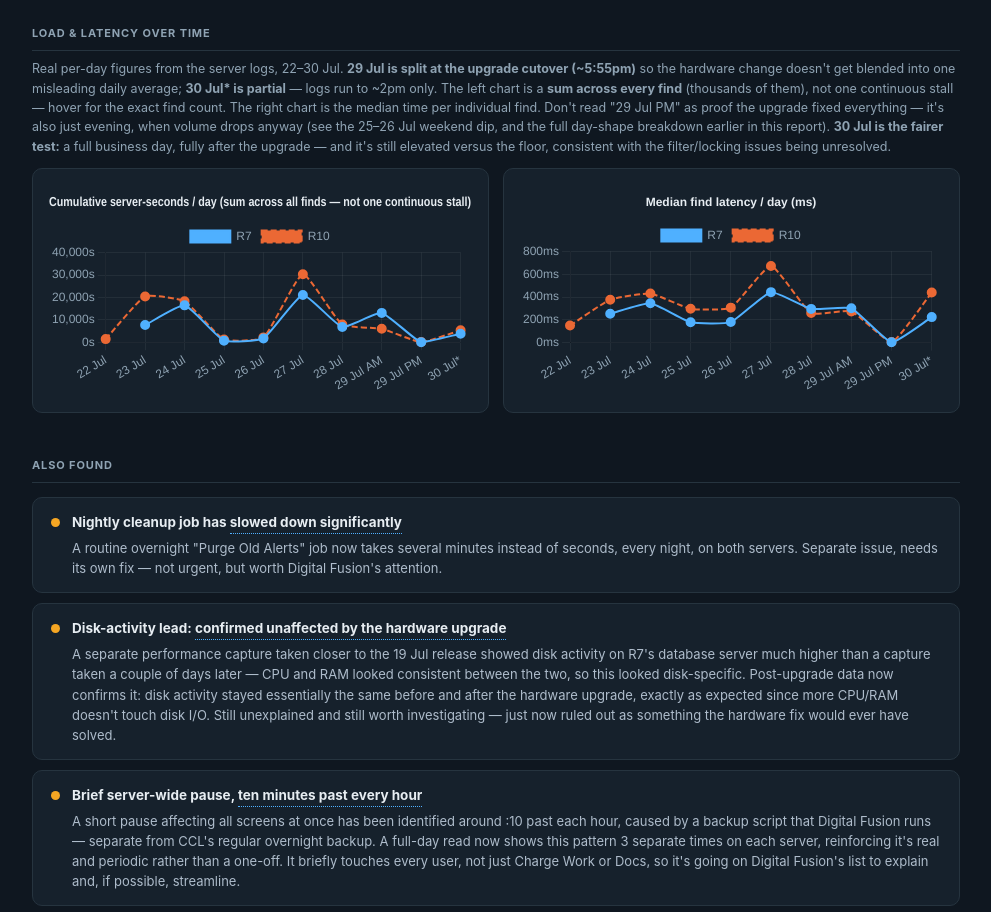
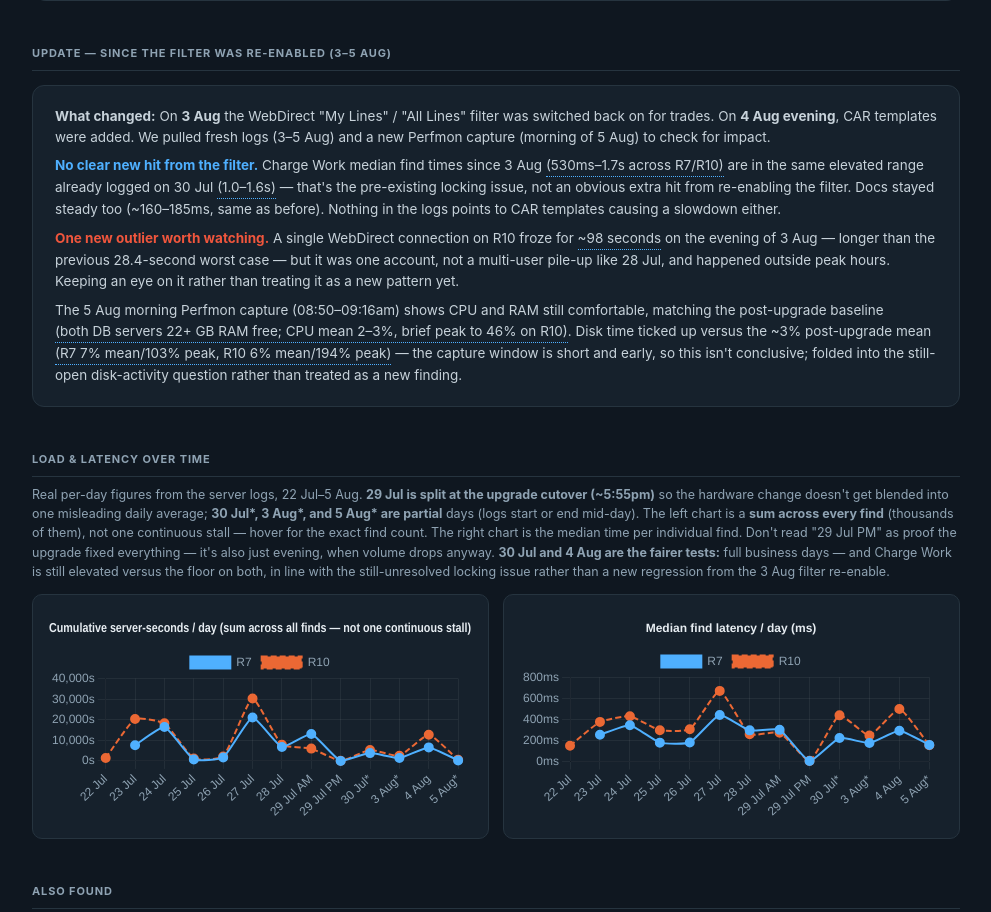
Before and after one commit to kishanprs/Eric-server-performance, a plain HTML site: page index.html in a window 1280 px wide. Shown: the part 1739-2651 px from the top of the page, without its empty margins (144-1135 px from the left). Drawn offline with nearby package versions, Linux system fonts and the light colour scheme.

Commit message:
Update index.html

```diff
--- a/index.html
+++ b/index.html
@@ -103,7 +103,7 @@
   <div class="eyebrow">Incident summary · plain-language version</div>
   <h1>Eric System — Slowdown Investigation</h1>
   <p>What happened, what we've confirmed, and what's still being fixed — for Switched On stakeholders</p>
-  <div class="updated">Updated through 29 Jul (partial) <span style="opacity:.7;">— dotted numbers show more detail on hover</span></div>
+  <div class="updated">Updated through 5 Aug (partial) <span style="opacity:.7;">— dotted numbers show more detail on hover</span></div>
 </header>
 
 <main>
@@ -123,7 +123,9 @@
   <div class="tl-step"><div class="tl-dot warn"></div><div class="tl-date">Tue 28 Jul, PM</div><div class="tl-label">Afternoon data confirms Docs fix, reveals separate Charge Work locking issue</div></div>
   <div class="tl-step"><div class="tl-dot good"></div><div class="tl-date">Wed 29 Jul, evening</div><div class="tl-label">Hardware upgrade completed — DB servers to 16-core/32GB, web to 8-core/16GB</div></div>
   <div class="tl-step"><div class="tl-dot warn"></div><div class="tl-date">30 Jul</div><div class="tl-label">Post-upgrade check: headroom way up, but KO barely faster — confirms it's not a hardware problem</div></div>
-  <div class="tl-step"><div class="tl-dot"></div><div class="tl-date">Now</div><div class="tl-label">Awaiting Digital Fusion fix for both the filter and the locking issue</div></div>
+  <div class="tl-step"><div class="tl-dot"></div><div class="tl-date">Mon 3 Aug</div><div class="tl-label">WebDirect filter re-enabled for trades — "My Lines" and "All Lines"</div></div>
+  <div class="tl-step"><div class="tl-dot"></div><div class="tl-date">Tue 4 Aug, evening</div><div class="tl-label">CAR templates added</div></div>
+  <div class="tl-step"><div class="tl-dot"></div><div class="tl-date">Now</div><div class="tl-label">New logs reviewed through 5 Aug (AM) — no clear extra hit from the re-enabled filter; still awaiting Digital Fusion's fix</div></div>
 </div>
 
 <h2>The two problem screens, where they stand today</h2>
@@ -163,8 +165,16 @@
   <p>KO customers still have the original filter switched on, so comparing their speed <b>before vs. after</b> the hardware upgrade isolates the hardware effect specifically — same query logic, dramatically more CPU and RAM. If they'd sped up close to as much as the CPU/RAM did (4x and 2x), that would point at hardware as the real constraint. Instead <span class="hint" data-tip="Charge Work median: R7 1,097.5ms→999.2ms (-9%),&#10;R10 2,109.9ms→1,651.8ms (-22%)&#10;Docs median: R7 383.8ms→310.0ms (-19%),&#10;R10 319.6ms→325.1ms (~0%)">KO improved only 0–22%</span> and remains 3–8x slower than desktop users doing the same thing. That means the cost is baked into the query itself, not how much compute is behind it — so re-enabling the filter for everyone would spread that same expensive query across a much bigger group of users, not fix it. Recommend holding off until Digital Fusion's fix to the filter logic actually lands.</p>
 </div>
 
+<h2>Update — since the filter was re-enabled (3–5 Aug)</h2>
+<div class="issue-card">
+  <p><b>What changed:</b> On <b>3 Aug</b> the WebDirect "My Lines" / "All Lines" filter was switched back on for trades. On <b>4 Aug evening</b>, CAR templates were added. We pulled fresh logs (3–5 Aug) and a new Perfmon capture (morning of 5 Aug) to check for impact.</p>
+  <p><b style="color:var(--accent);">No clear new hit from the filter.</b> Charge Work median find times since 3 Aug <span class="hint" data-tip="Median find time, table 129, Query (Find) only:&#10;R7 — 3 Aug 529.8ms, 4 Aug 953.1ms&#10;R10 — 3 Aug 1,318.8ms, 4 Aug 1,658.1ms&#10;(5 Aug is a partial, mostly-quiet morning window)">(530ms–1.7s across R7/R10)</span> are in the same elevated range already logged on 30 Jul <span class="hint" data-tip="30 Jul median, table 129:&#10;R7 — 1,044.0ms&#10;R10 — 1,634.3ms">(1.0–1.6s)</span> — that's the pre-existing locking issue, not an obvious extra hit from re-enabling the filter. Docs stayed steady too (~160–185ms, same as before). Nothing in the logs points to CAR templates causing a slowdown either.</p>
+  <p><b style="color:var(--bad);">One new outlier worth watching.</b> A single WebDirect connection on R10 froze for <span class="hint" data-tip="R10, 3 Aug ~7:50pm — one WebDirect&#10;client, table 129 (Charge Work).&#10;Wait time alone: 97.8 seconds.&#10;Single account, not a multi-user collision.">~98 seconds</span> on the evening of 3 Aug — longer than the previous 28.4-second worst case — but it was one account, not a multi-user pile-up like 28 Jul, and happened outside peak hours. Keeping an eye on it rather than treating it as a new pattern yet.</p>
+  <p>The 5 Aug morning Perfmon capture (08:50–09:16am) shows CPU and RAM still comfortable, matching the post-upgrade baseline <span class="hint" data-tip="5 Aug AM capture:&#10;R7 DB — CPU mean 3%, max 11%; 22.9GB RAM free&#10;R10 DB — CPU mean 2%, max 46%; 23.2GB RAM free&#10;Both well within post-upgrade headroom">(both DB servers 22+ GB RAM free; CPU mean 2–3%, brief peak to 46% on R10)</span>. Disk time ticked up versus the ~3% post-upgrade mean <span class="hint" data-tip="5 Aug AM % Disk Time:&#10;R7 — mean 7%, max 103%&#10;R10 — mean 6%, max 194%&#10;Short (~25 min), early-morning window — not enough to call a trend">(R7 7% mean/103% peak, R10 6% mean/194% peak)</span> — the capture window is short and early, so this isn't conclusive; folded into the still-open disk-activity question rather than treated as a new finding.</p>
+</div>
+
 <h2>Load &amp; latency over time</h2>
-<p style="color:var(--sub);font-size:12.5px;margin:-6px 0 12px;">Real per-day figures from the server logs, 22–30 Jul. <b>29 Jul is split at the upgrade cutover (~5:55pm)</b> so the hardware change doesn't get blended into one misleading daily average; <b>30 Jul* is partial</b> — logs run to ~2pm only. The left chart is a <b>sum across every find</b> (thousands of them), not one continuous stall — hover for the exact find count. The right chart is the median time per individual find. Don't read "29 Jul PM" as proof the upgrade fixed everything — it's also just evening, when volume drops anyway (see the 25–26 Jul weekend dip, and the full day-shape breakdown earlier in this report). <b>30 Jul is the fairer test:</b> a full business day, fully after the upgrade — and it's still elevated versus the floor, consistent with the filter/locking issues being unresolved.</p>
+<p style="color:var(--sub);font-size:12.5px;margin:-6px 0 12px;">Real per-day figures from the server logs, 22 Jul–5 Aug. <b>29 Jul is split at the upgrade cutover (~5:55pm)</b> so the hardware change doesn't get blended into one misleading daily average; <b>30 Jul*, 3 Aug*, and 5 Aug* are partial</b> days (logs start or end mid-day). The left chart is a <b>sum across every find</b> (thousands of them), not one continuous stall — hover for the exact find count. The right chart is the median time per individual find. Don't read "29 Jul PM" as proof the upgrade fixed everything — it's also just evening, when volume drops anyway. <b>30 Jul and 4 Aug are the fairer tests:</b> full business days — and Charge Work is still elevated versus the floor on both, in line with the still-unresolved locking issue rather than a new regression from the 3 Aug filter re-enable.</p>
 <div class="chart-row">
   <div class="chart-panel"><canvas id="loadChart"></canvas></div>
   <div class="chart-panel"><canvas id="latencyChart"></canvas></div>
@@ -270,7 +280,7 @@
 </main>
 
 <footer>
-  Sources: FileMaker Server query/lock logs (R7 &amp; R10, 16–30 Jul 2026, including full 24-hour coverage of 28 Jul and logs spanning the 29 Jul hardware upgrade), Windows Performance Monitor captures (23–24 Jul, 21–22 Jul, and a post-upgrade capture on 29–30 Jul 2026), and a full folder-structure scan of container storage on both servers. A detailed technical writeup with full supporting data is available on request.
+  Sources: FileMaker Server query/lock logs (R7 &amp; R10, 16 Jul–5 Aug 2026, including full 24-hour coverage of 28 Jul, logs spanning the 29 Jul hardware upgrade, and the 3–5 Aug filter re-enable / CAR template window), Windows Performance Monitor captures (23–24 Jul, 21–22 Jul, a post-upgrade capture on 29–30 Jul, and a new capture on the morning of 5 Aug 2026), and a full folder-structure scan of container storage on both servers. A detailed technical writeup with full supporting data is available on request.
 </footer>
 
 <script>
@@ -278,21 +288,21 @@ const textColor = '#8fa3b3';
 const gridColor = 'rgba(255,255,255,0.06)';
 
 // --- Load & latency over time (real per-day log data, 22 Jul - 30 Jul) ---
-const dates = ['22 Jul','23 Jul','24 Jul','25 Jul','26 Jul','27 Jul','28 Jul','29 Jul AM','29 Jul PM','30 Jul*'];
+const dates = ['22 Jul','23 Jul','24 Jul','25 Jul','26 Jul','27 Jul','28 Jul','29 Jul AM','29 Jul PM','30 Jul*','3 Aug*','4 Aug','5 Aug*'];
 
 // [total seconds, {129: seconds, 147: seconds}]
-const r7Load  = [null, 7653, 16463, 703, 1691, 21092, 6790, 13091, 31, 3804];
-const r10Load = [1394, 20404, 18269, 1230, 2160, 30330, 7882, 5995, 84, 5350];
-const loadBreakdown7  = [null, [5943,1710],[13039,3424],[678,24],[1656,35],[16963,4129],[4543,2247],[10462,2629],[21,10],[2131,1673]];
-const loadBreakdown10 = [[1287,107],[18444,1960],[15244,3025],[1215,14],[2114,46],[26232,4098],[6325,1556],[4408,1587],[73,11],[4103,1246]];
+const r7Load  = [null, 7653, 16463, 703, 1691, 21092, 6790, 13091, 31, 3804, 1425, 6593, 277];
+const r10Load = [1394, 20404, 18269, 1230, 2160, 30330, 7882, 5995, 84, 5350, 2499, 12722, 593];
+const loadBreakdown7  = [null, [5943,1710],[13039,3424],[678,24],[1656,35],[16963,4129],[4543,2247],[10462,2629],[21,10],[2131,1673],[977,448],[4206,2386],[144,133]];
+const loadBreakdown10 = [[1287,107],[18444,1960],[15244,3025],[1215,14],[2114,46],[26232,4098],[6325,1556],[4408,1587],[73,11],[4103,1246],[1733,766],[10893,1829],[361,232]];
 
-const r7Lat  = [null, 254.0, 345.1, 179.1, 180.4, 442.8, 295.9, 300.9, 3.9, 223.9];
-const r10Lat = [150.0, 376.4, 430.2, 296.8, 306.8, 671.5, 259.6, 274.1, 5.6, 438.9];
-const latBreakdown7  = [null, [442.0,174.3],[530.9,239.1],[182.0,33.2],[188.6,31.8],[545.1,339.3],[963.3,182.4],[927.9,189.8],[3.6,146.7],[1044.0,181.8]];
-const latBreakdown10 = [[308.5,133.7],[944.1,154.8],[763.6,256.2],[400.6,25.4],[411.5,25.7],[1142.4,342.5],[1250.5,167.0],[1031.2,170.6],[4.9,138.2],[1634.3,189.2]];
+const r7Lat  = [null, 254.0, 345.1, 179.1, 180.4, 442.8, 295.9, 300.9, 3.9, 223.9, 175.3, 292.1, 157.8];
+const r10Lat = [150.0, 376.4, 430.2, 296.8, 306.8, 671.5, 259.6, 274.1, 5.6, 438.9, 246.7, 499.9, 153.6];
+const latBreakdown7  = [null, [442.0,174.3],[530.9,239.1],[182.0,33.2],[188.6,31.8],[545.1,339.3],[963.3,182.4],[927.9,189.8],[3.6,146.7],[1044.0,181.8],[529.8,170.4],[953.1,185.1],[8.9,164.7]];
+const latBreakdown10 = [[308.5,133.7],[944.1,154.8],[763.6,256.2],[400.6,25.4],[411.5,25.7],[1142.4,342.5],[1250.5,167.0],[1031.2,170.6],[4.9,138.2],[1634.3,189.2],[1318.8,163.7],[1658.1,182.4],[14.9,157.3]];
 
-const findCounts7  = [null, 11173, 17609, 1381, 3039, 22069, 11774, 11393, 440, 7409];
-const findCounts10 = [2037, 16471, 15735, 1376, 2185, 18163, 8710, 7341, 330, 5853];
+const findCounts7  = [null, 11173, 17609, 1381, 3039, 22069, 11774, 11393, 440, 7409, 3254, 12035, 1000];
+const findCounts10 = [2037, 16471, 15735, 1376, 2185, 18163, 8710, 7341, 330, 5853, 3939, 11485, 1304];
 
 function breakdownLines(bd) {
   if (!bd) return [];
@@ -321,6 +331,9 @@ new Chart(document.getElementById('loadChart'), {
         if (ctx.dataIndex === 7) lines.push('Business hours before the upgrade landed (~5:55pm)');
         if (ctx.dataIndex === 8) lines.push('Evening, after the upgrade landed — also just a quiet period');
         if (ctx.dataIndex === 9) lines.push('Partial day — logs run to ~2pm only, fully post-upgrade');
+        if (ctx.dataIndex === 10) lines.push('Partial day — logs start ~1-3pm; filter re-enabled for trades this day');
+        if (ctx.dataIndex === 11) lines.push('Full day — first full business day with the filter re-enabled; CAR templates added this evening');
+        if (ctx.dataIndex === 12) lines.push('Partial day — logs run only to ~9:10am');
         return lines;
       }
     }}
```
